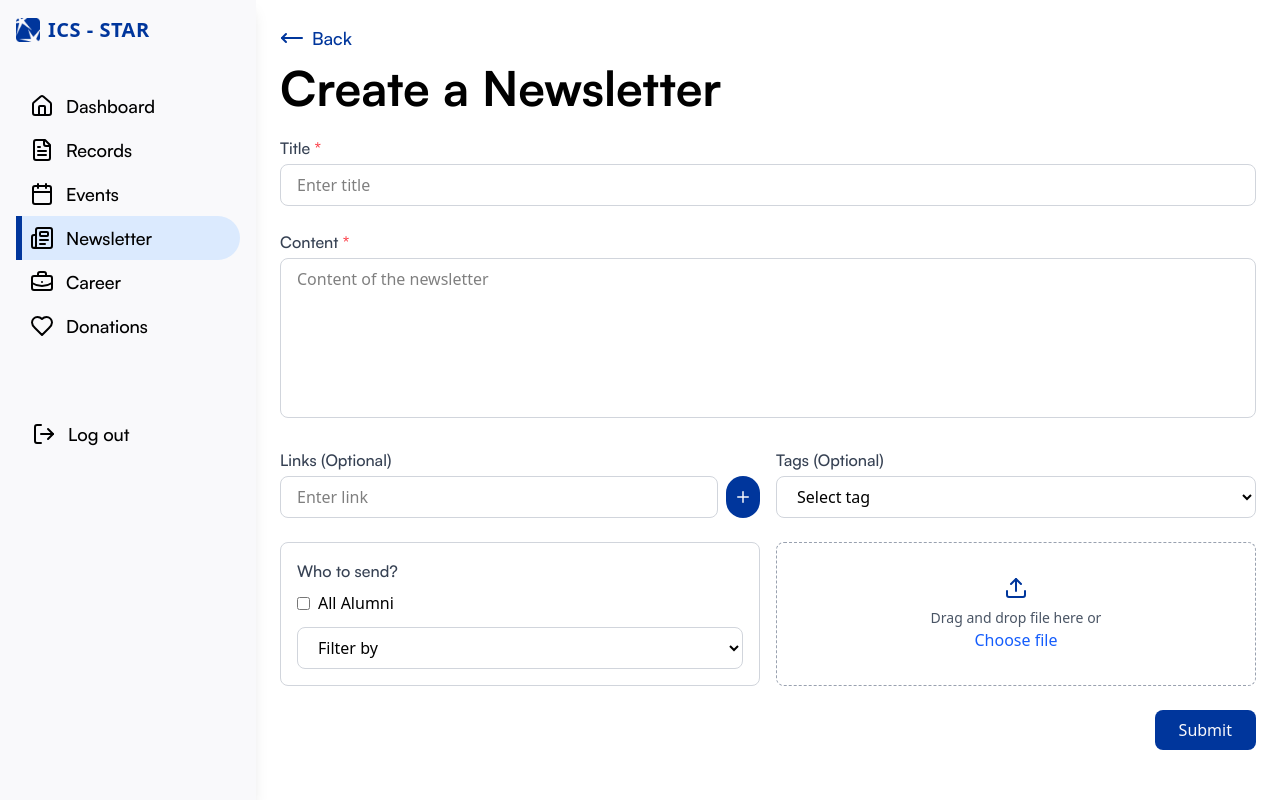
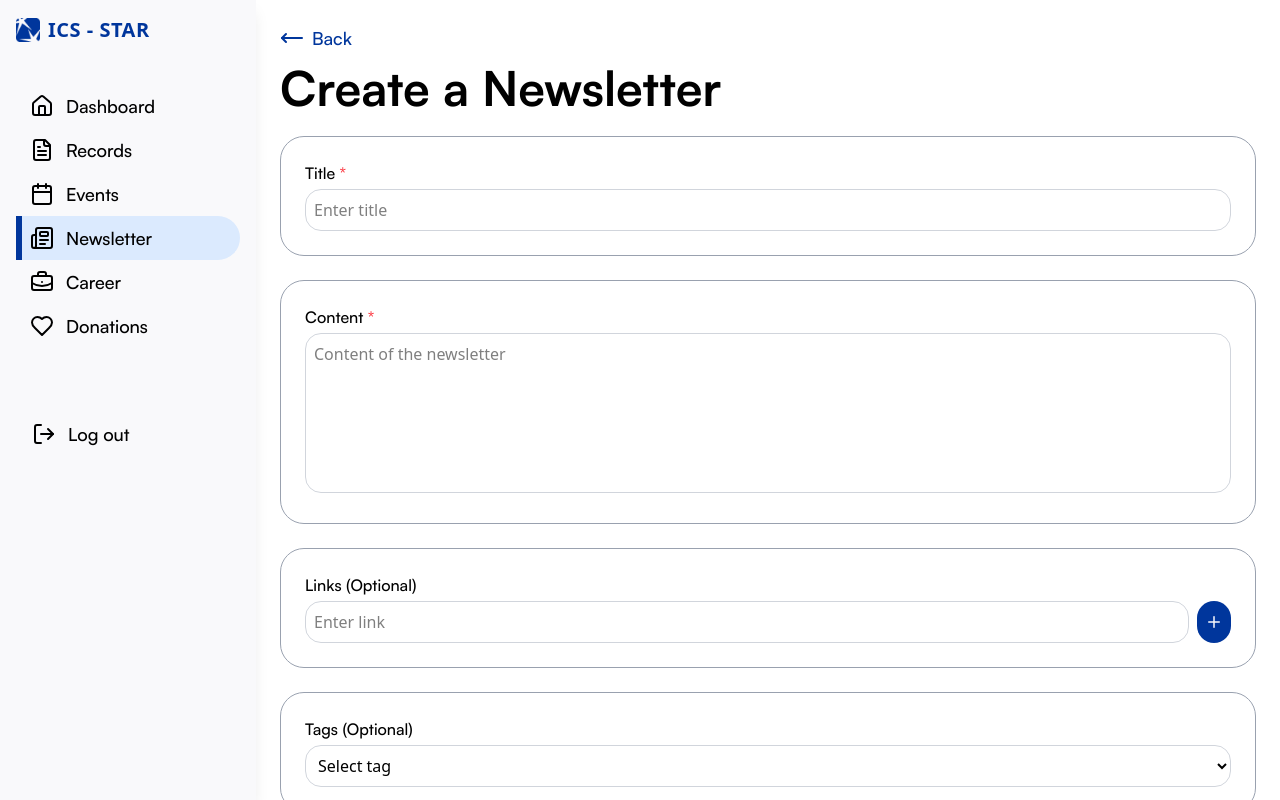
Before and after one commit to cazhiareese/ICS-STAR, a React (Vite) app in the folder app/: page /admin/newsletter/create-newsletter in a window 1280 px wide. Built offline with nearby package versions, Linux system fonts and the light colour scheme; no server answers.

Commit message:
ui: adjusted the layout based on the ui

```diff
--- a/app/src/RootPages/AdminPages/NewsLetter/AdminCreateNewsLetter.jsx
+++ b/app/src/RootPages/AdminPages/NewsLetter/AdminCreateNewsLetter.jsx
@@ -35,13 +35,13 @@ function AdminCreateNewsletter() {
       <form className="flex flex-col gap-6">
 
         {/* Title Input */}
-        <div>
-          <label className="block font-satoshi-medium text-gray-700 mb-1">
+        <div className="p-6 border border-gray-400 rounded-3xl">
+          <label className="block mb-1 font-satoshi-medium">
             Title <span className="text-red-500">*</span>
           </label>
           <input
             type="text"
-            className="w-full border border-gray-300 rounded-lg px-4 py-2 outline-none"
+            className="w-full border border-gray-300 rounded-2xl p-2 outline-none"
             placeholder="Enter title"
             value={title}
             onChange={(e) => setTitle(e.target.value)}
@@ -49,29 +49,25 @@ function AdminCreateNewsletter() {
         </div>
 
         {/* Content Input */}
-        <div>
-          <label className="block font-satoshi-medium text-gray-700 mb-1">
+        <div className="p-6 border border-gray-400 rounded-3xl">
+          <label className="block mb-1 font-satoshi-medium">
             Content <span className="text-red-500">*</span>
           </label>
           <textarea
-            className="w-full border border-gray-300 rounded-lg px-4 py-2 outline-none resize-none h-40"
+            className="w-full border border-gray-300 rounded-2xl p-2 outline-none resize-none h-40"
             placeholder="Content of the newsletter"
             value={content}
             onChange={(e) => setContent(e.target.value)}
           />
         </div>
 
-        {/* Links and Tags */}
-        <div className="flex gap-4 flex-wrap md:flex-nowrap">
-          {/* Links */}
-          <div className="flex-1">
-            <label className="block font-satoshi-medium text-gray-700 mb-1">
-              Links (Optional)
-            </label>
+        {/* Link Input */}
+        <div className="p-6 border border-gray-400 rounded-3xl">
+          <label className="block mb-1 font-satoshi-medium">Links (Optional)</label>
           <div className="flex gap-2">
             <input
               type="text"
-                className="flex-1 border border-gray-300 rounded-lg px-4 py-2 outline-none"
+              className="flex-1 border border-gray-300 rounded-2xl p-2 outline-none"
               placeholder="Enter link"
               value={link}
               onChange={(e) => setLink(e.target.value)}
@@ -85,13 +81,11 @@ function AdminCreateNewsletter() {
           </div>
         </div>
 
-          {/* Tags */}
-          <div className="flex-1">
-            <label className="block font-satoshi-medium text-gray-700 mb-1">
-              Tags (Optional)
-            </label>
+        {/* Tag Select */}
+        <div className="p-6 border border-gray-400 rounded-3xl">
+          <label className="block mb-1 font-satoshi-medium">Tags (Optional)</label>
           <select
-              className="w-full border border-gray-300 rounded-lg px-4 py-2 outline-none"
+            className="w-full border border-gray-300 rounded-2xl p-2 outline-none"
             value={selectedTag}
             onChange={(e) => setSelectedTag(e.target.value)}
           >
@@ -99,18 +93,13 @@ function AdminCreateNewsletter() {
             <option value="Event">Event</option>
             <option value="Update">Update</option>
             <option value="Reminder">Reminder</option>
-              {/* Add more options as needed */}
           </select>
-          </div>
         </div>
 
         {/* Email Send Options */}
-        <div className="flex gap-4 flex-wrap md:flex-nowrap">
-          {/* Who to Send */}
-          <div className="flex-1 border border-gray-300 rounded-lg p-4">
-            <label className="block font-satoshi-medium text-gray-700 mb-2">
-              Who to send?
-            </label>
+        <div className="flex flex-wrap md:flex-nowrap gap-4">
+          <div className="flex-1 p-6 border border-gray-400 rounded-3xl">
+            <label className="block mb-2 font-satoshi-medium">Who to send?</label>
             <div className="flex items-center gap-2 mb-3">
               <input
                 type="checkbox"
@@ -120,7 +109,7 @@ function AdminCreateNewsletter() {
               <span>All Alumni</span>
             </div>
             <select
-              className="w-full border border-gray-300 rounded-lg px-4 py-2 outline-none"
+              className="w-full border border-gray-300 rounded-2xl p-2 outline-none"
               value={filterBy}
               onChange={(e) => setFilterBy(e.target.value)}
             >
@@ -132,9 +121,9 @@ function AdminCreateNewsletter() {
           </div>
 
           {/* Image Upload */}
-          <div className="flex-1 border border-dashed border-gray-400 rounded-lg p-4 flex flex-col items-center justify-center text-center">
+          <div className="flex-1 p-6 border border-dashed border-gray-400 rounded-3xl text-center flex flex-col items-center justify-center">
             <Upload className="text-primary mb-2" />
-            <p className="text-gray-600 text-sm">Drag and drop file here or</p>
+            <p className="text-gray-600 text-sm mb-2">Drag and drop file here or</p>
             <label className="text-blue-600 font-medium cursor-pointer">
               Choose file
               <input
```
Lines whose indentation alone changed are shown as unchanged.
